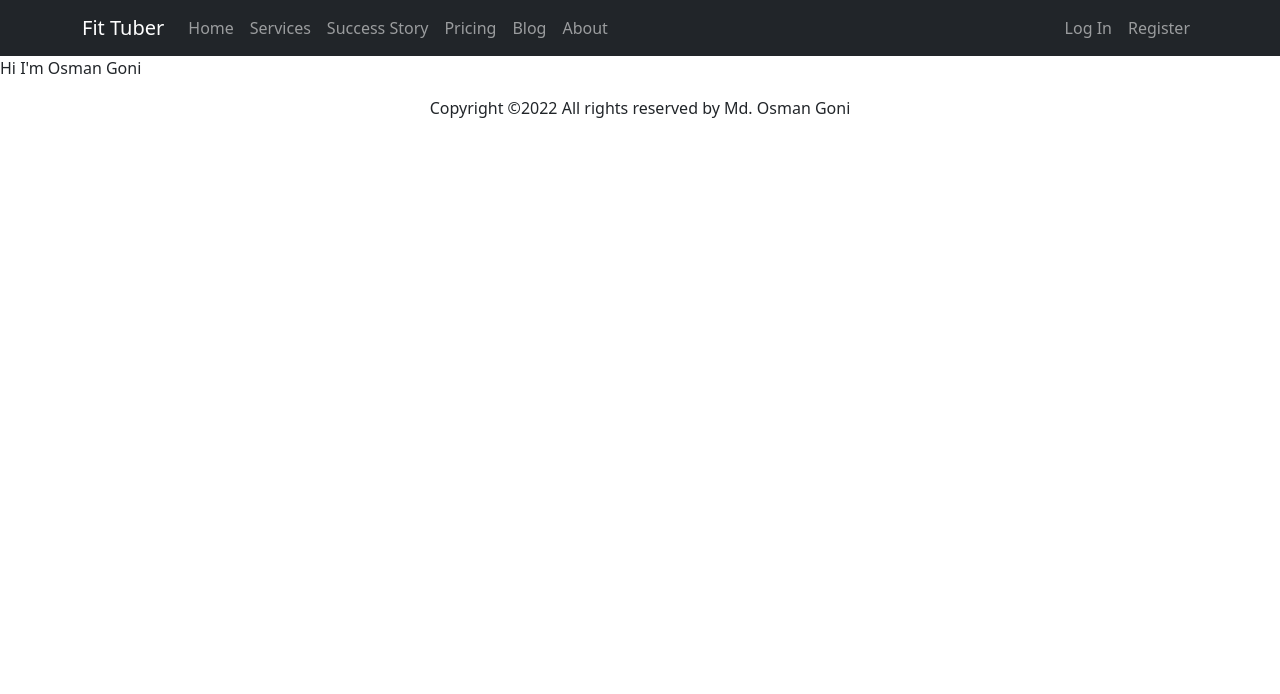
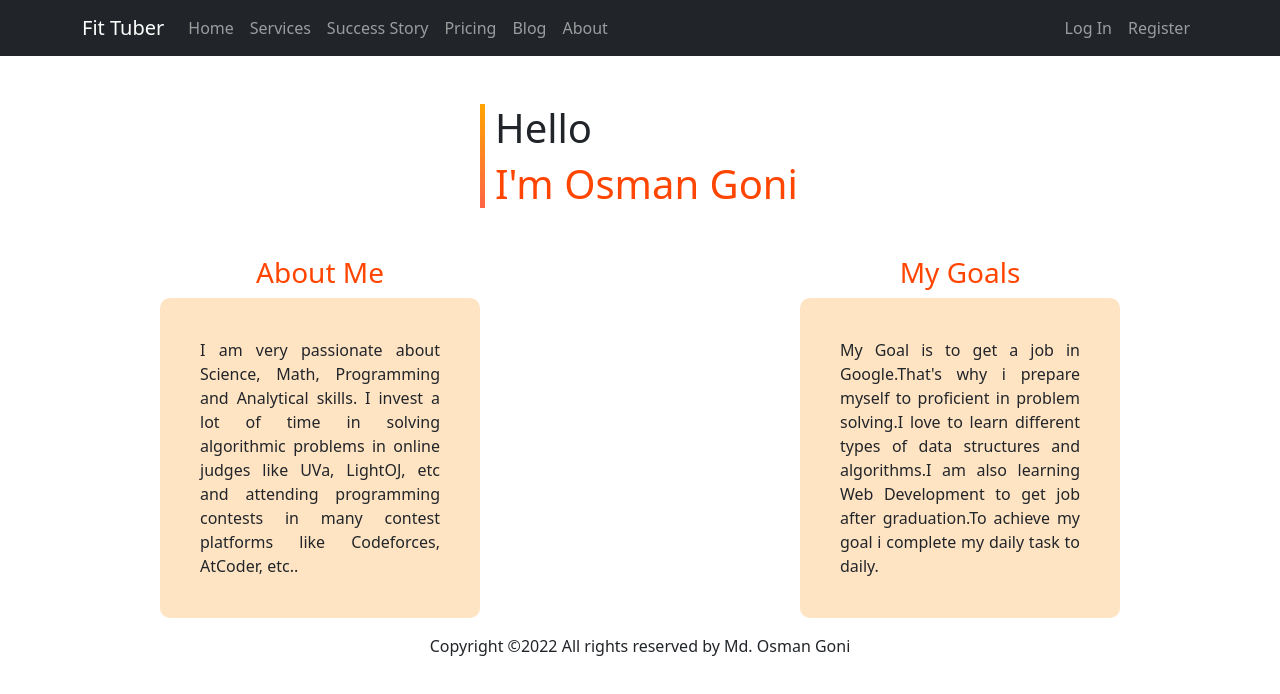
Before and after one commit to osman-goni-cse/independent-service-provider, a React (Create React App) app: page /about in a window 1280 px wide. Shown: the top 694 px of the page. Built offline with nearby package versions, Linux system fonts and the light colour scheme; no server answers.

Commit message:
About section is added

```diff
--- /dev/null
+++ b/src/Pages/About/About.css
@@ -0,0 +1,31 @@
+.margin-dao {
+  /* margin-left: 70px; */
+}
+
+#profile {
+  width: 50%;
+  margin-left: 200px;
+}
+
+.focus {
+  padding-left: 10px;
+  border-left: 5px solid;
+  border-image: linear-gradient(orange, tomato);
+  border-image-slice: 1;
+}
+
+.color {
+  color: orangered;
+}
+
+.about {
+  display: flex;
+  justify-content: space-around;
+}
+
+.about-me {
+  background-color: bisque;
+  padding: 40px;
+  border-radius: 10px;
+  text-align: justify;
+}
--- a/src/Pages/About/About.js
+++ b/src/Pages/About/About.js
@@ -1,9 +1,39 @@
-import React from 'react';
+import React from "react";
+import "./About.css";
 
 const About = () => {
   return (
-    <div>
-      <p>Hi I'm Osman Goni</p>
+    <div className="mt-5">
+      <div className="margin-dao">
+        <div className="focus w-25 mx-auto">
+          <h1>Hello</h1>
+          <h1>
+            <span className="color">I'm Osman Goni</span>
+          </h1>
+        </div>
+
+        <div className="mt-5">
+          <div className="about">
+            <div className="w-25">
+              <h3 className="color text-center">About Me</h3>
+              <p className="about-me">
+                I am very passionate about Science, Math, Programming and
+                Analytical skills. I invest a lot of time in solving algorithmic
+                problems in online judges like UVa, LightOJ, etc and attending
+                programming contests in many contest platforms like Codeforces,
+                AtCoder, etc..
+              </p>
+            </div>
+            <div className="w-25">
+              <h3 className="color text-center">My Goals</h3>
+              <p className="about-me">
+              My Goal is to get a job in Google.That's why i prepare myself to proficient in problem solving.I love to learn different types of data structures and algorithms.I am also learning Web Development to get job after graduation.To achieve my goal i complete my daily task to daily.
+              </p>
+            </div>
+
+          </div>
+        </div>
+      </div>
     </div>
   );
 };
```
